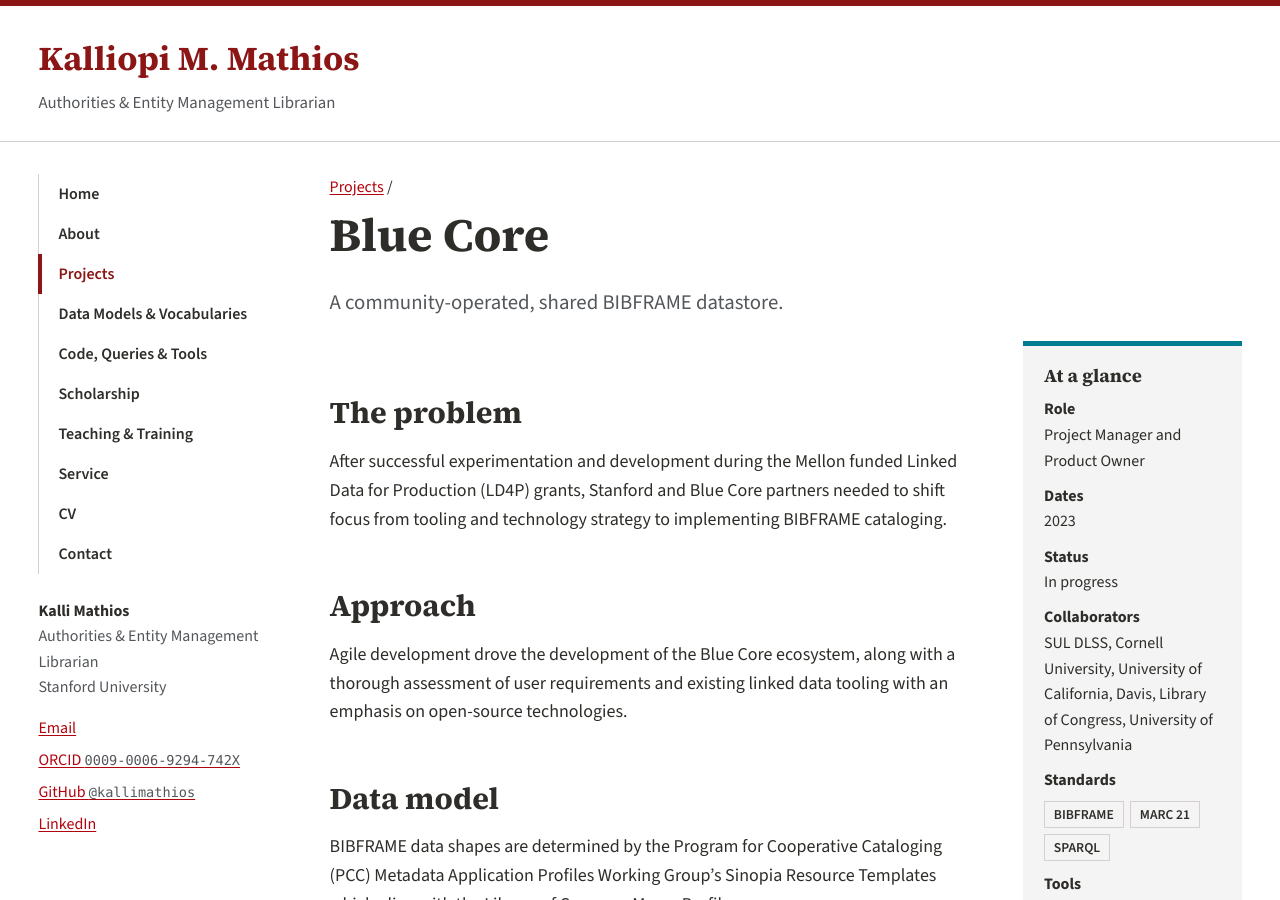
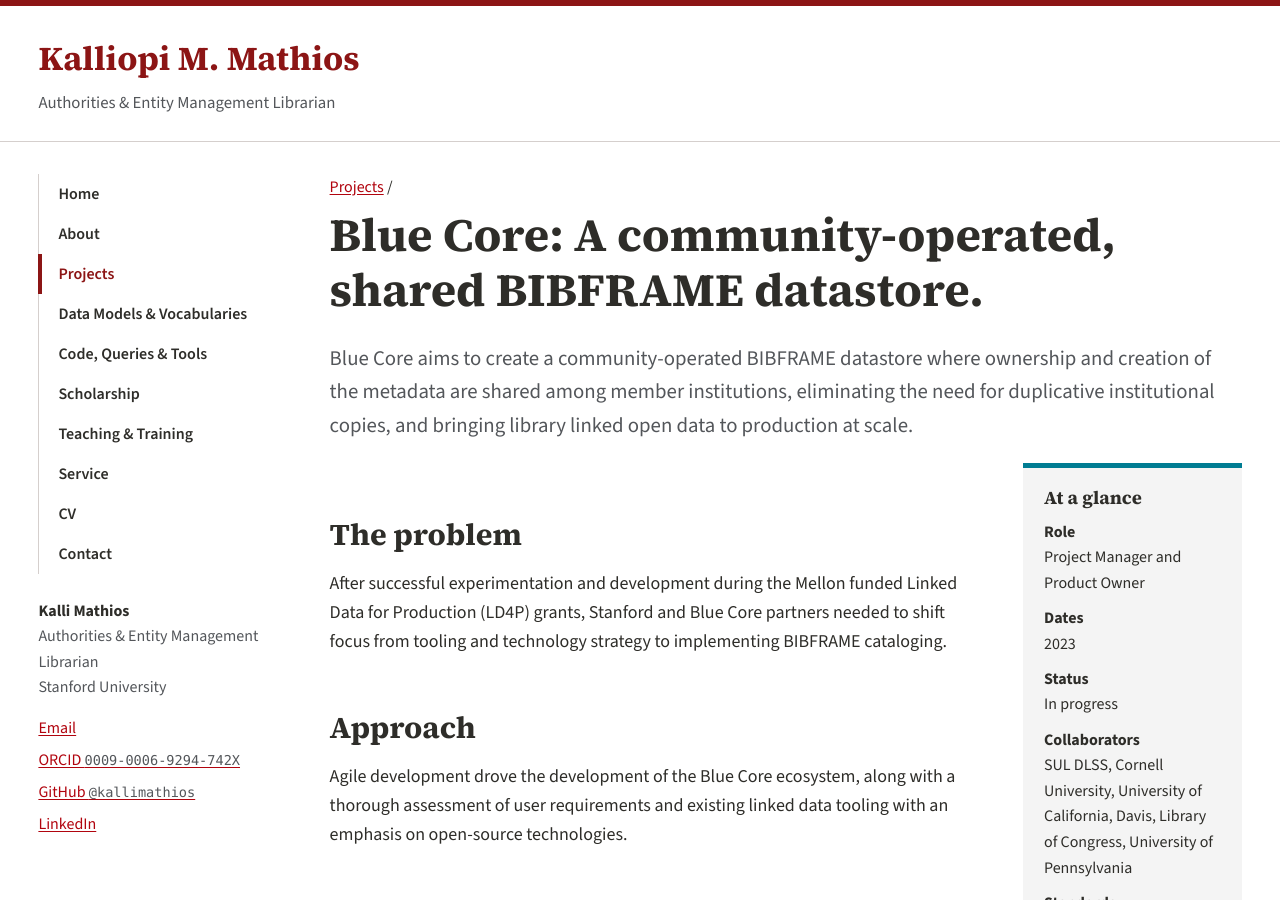
Before and after one commit to kallimathios/kallimathios, a Jekyll site: the page built from _projects/marc-to-bibframe.md, in a window 1280 px wide and 900 px high. Built offline with Jekyll 4.4.1, drawn with Linux system fonts in a browser that asks for light colours.

Commit message:
Update project title and summary in markdown
Expanded project title and summary for clarity.

```diff
--- a/_projects/marc-to-bibframe.md
+++ b/_projects/marc-to-bibframe.md
@@ -1,6 +1,6 @@
 ---
-title: "Blue Core"
-summary: "A community-operated, shared BIBFRAME datastore."
+title: "Blue Core: A community-operated, shared BIBFRAME datastore."
+summary: "Blue Core aims to create a community-operated BIBFRAME datastore where ownership and creation of the metadata are shared among member institutions, eliminating the need for duplicative institutional copies, and bringing library linked open data to production at scale."
 role: "Project Manager and Product Owner"
 start: "2023"
 status: "In progress"
```
